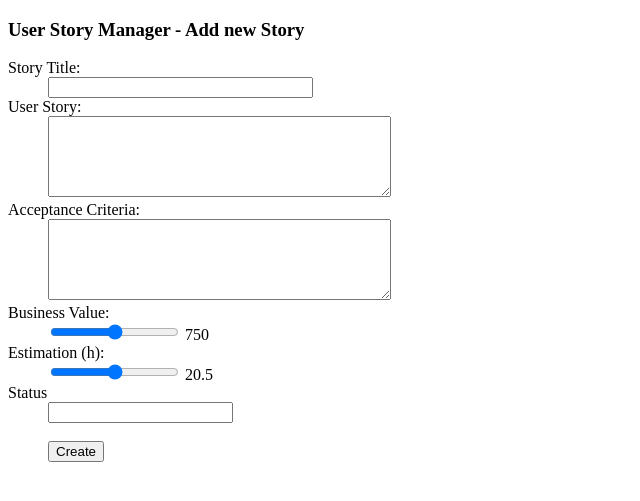
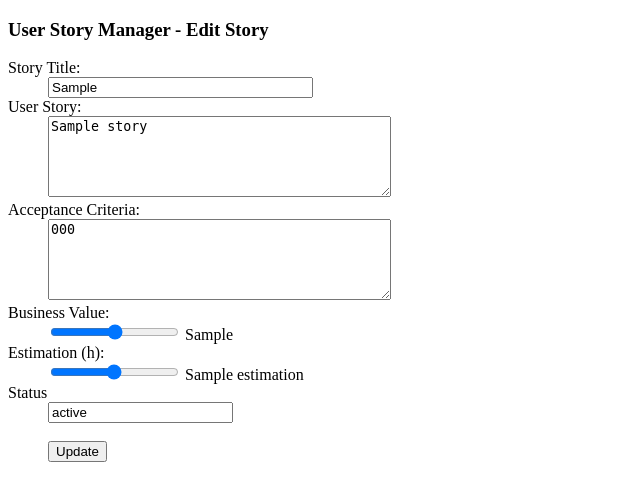
Before and after one commit to szdodo/szdodo-Super-Sprint-3000-2-szdodo, a Flask app: template templates/form.html in a window 1280 px wide. Shown: the top 501 px of the page, without its empty margins (0-640 px from the left). Run offline with Flask 2, Linux system fonts and the light colour scheme; the template is opened without the code that fills it: most values are stand-ins (such as "Sample title", 1, 10 or a date in 2020); parts of the project's set-up code (start-up, migrations or seed data) failed here and were passed over.

Commit message:
"bad request" again but with update

```diff
--- a/main.py
+++ b/main.py
@@ -6,6 +6,10 @@ from models import *
 
 
 app = Flask(__name__)
+app.config.update(dict(
+    SECRET_KEY='development key'
+))
+
 
 @app.route('/')
 def index():
@@ -16,10 +20,13 @@ def list():
     sprinters = Sprinter.select().order_by(Sprinter.id)
     return render_template("list.html", sprinters = sprinters)
 
-@app.route('/story/<id>', methods=['POST', 'GET'])
+@app.route('/story/<id>', methods=['GET','POST'])
 def story(id):
-    print(id)
-    return render_template("form.html")
+    if Sprinter.select().where(Sprinter.id == id).exists():
+        user_story = Sprinter.get(Sprinter.id == id)
+    else:
+        user_story=None
+    return render_template("form.html",user_story=user_story)
 
 @app.route('/delete/<id>')
 def delete(id):
@@ -27,15 +34,41 @@ def delete(id):
     row.delete_instance()
     return redirect(url_for('list'))
 
-@app.route('/add_story', methods=['POST'])
+@app.route('/add_story', methods=['GET','POST'])
 def add_story():
-    Sprinter.create(title=request.form['title'],
-                    story=request.form['story'],
-                    acceptance_criteria=request.form['criteria'],
-                    business_value=request.form['value_in'],
-                    estimation=request.form['estimation_in'],
-                    status=request.form['status'])
+    title=request.form['title']
+    story=request.form['story']
+    ac_cr=request.form['criteria']
+    bu_va=request.form['business_value']
+    est=request.form['estimation']
+    sta=request.form['status']
+    new_story = Sprinter.create(title=title,
+                    story=story,
+                    acceptance_criteria=ac_cr,
+                    business_value=bu_va,
+                    estimation=est,
+                    status=sta)
+    new_story.save()
     flash('New story was successfully posted')
+    return redirect(url_for('list'))
+
+@app.route('/update_story', methods=['GET','POST'])
+def update_story():
+    id = request.form['id']
+    title = request.form['title']
+    story = request.form['story']
+    ac_cr = request.form['criteria']
+    bu_va = request.form['business_value']
+    est = request.form['estimation']
+    sta = request.form['status']
+    user_story=Sprinter.update(id=id,
+                               title=title,
+                               story=story,
+                               acceptance_criteria=ac_cr,
+                               business_value=bu_va,
+                               estimation=est,
+                               status=sta).where(Sprinter.id == id)
+    user_story.execute()
     return redirect(url_for('list'))
 
 if __name__  == "__main__":
--- a/templates/form.html
+++ b/templates/form.html
@@ -1,32 +1,60 @@
 <!DOCTYPE html>
 <html lang="en">
 <head>
-    {% if id != 0 %}
-        <title>Super Sprinter 3000 - Add new Story</title>
+    {% if user_story %}
+        <title>Super Sprinter 3000 - Edit Story</title>
     {% else %}
-        <title>Super Sprinter 3000 - Edit Story</title>
+        <title>Super Sprinter 3000 - Add new Story {{id}} Kaki myfunc(id)</title>
     {% endif %}
 </head>
 <body>
 
-{% if id != 0 %}
+{% if user_story %}
+    <h3>User Story Manager - Edit Story</h3>
+    <form action="{{ url_for('update_story') }}" method="post" class=update-story>
+        <dl>
+            <dt><label for="title">Story Title</label>:
+                <dd><input type=text size=30 name=title value={{user_story.title}}>
+            <dt><label for="story">User Story</label>:
+                <dd><textarea name=story rows=5 cols=40>{{user_story.story}}</textarea>
+            <dt><label for="criteria">Acceptance Criteria</label>:
+                <dd><textarea name=criteria rows=5 cols=40>{{user_story.acceptance_criteria}}</textarea>
+            <dt><label for="value">Business Value</label>:
+                <dd><input type="range" name="business_value" id="valuein_id" value="800" min="100" max="1500" step="100" oninput="valueout_id.value = valuein_id.value">
+                <output name="value_out" id="valueout_id">{{user_story.business_value}}</output>
+            <dt><label for="estimation">Estimation (h)</label>:
+                <dd><input type="range" name="estimation" id="estimationin_id" value="20" min="0.5" max="40" step="0.5" oninput="estimationout_id.value = estimationin_id.value">
+                <output name="estimation_out" id="estimationout_id">{{user_story.estimation}}</output>
+            <dt><label for="status">Status</label>
+                <dd><input list="statuses" name="statuses" value={{user_story.status}}>
+                <datalist id="statuses">
+                    <option value="Planning">
+                    <option value="To Do">
+                    <option value="In Progress">
+                    <option value="Review">
+                    <option value="Done">
+                </datalist>
+            <dd><br><input type="submit" value="Update">
+        </dl>
+    </form>
+{% else %}
     <h3>User Story Manager - Add new Story</h3>
-    <form action="{{ url_for('add_story') }}" method=post class=add-story>
+    <form action="{{ url_for('add_story') }}" method="post" class=add-story>
         <dl>
-            <dt>Story Title:
-            <dd><input type=title size=30 name=title>
-            <dt>User Story:
-            <dd><textarea name=story rows=5 cols=40></textarea>
-            <dt>Acceptance Criteria:
-            <dd><textarea name=criteria rows=5 cols=40></textarea>
-            <dt>Business Value:
-            <dd><input type="range" name="value_in" id="value_in_id" value="750" min="100" max="1500" step="100" oninput="value_out_id.value = value_in_id.value">
-                <output name="value_out" id="value_out_id">750</output>
-            <dt>Estimation (h):
-            <dd><input type="range" name="estimation_in" id="estimation_in_id" value="20.5" min="0.5" max="40" step="0.5" oninput="estimation_out_id.value = estimation_in_id.value">
-                <output name="estimation_out" id="estimation_out_id">20.5</output>
-            <dt>Status
-            <dd><input list="status">
+            <dt><label for="title">Story Title</label>:
+                <dd><input type=text size=30 name=title>
+            <dt><label for="story">User Story</label>:
+                <dd><textarea name=story rows=5 cols=40></textarea>
+            <dt><label for="criteria">Acceptance Criteria</label>:
+                <dd><textarea name=criteria rows=5 cols=40></textarea>
+            <dt><label for="value">Business Value</label>:
+                <dd><input type="range" name="business_value" id="value_in_id" value="800" min="100" max="1500" step="100" oninput="value_out_id.value = value_in_id.value">
+                <output name="value_out" id="value_out_id">800</output>
+            <dt><label for="estimation">Estimation (h)</label>:
+                <dd><input type="range" name="estimation" id="estimation_in_id" value="20" min="0.5" max="40" step="0.5" oninput="estimation_out_id.value = estimation_in_id.value">
+                <output name="estimation_out" id="estimation_out_id">20</output>
+            <dt><label for="status">Status</label>
+                <dd><input list="status" name="status">
                 <datalist id="status">
                     <option value="Planning">
                     <option value="To Do">
@@ -37,8 +65,8 @@
             <dd><br><input type="submit" value="Create">
         </dl>
     </form>
-{% else %}
-    <h3>User Story Manager - Edit Story</h3>
 {% endif %}
+
+
 </body>
 </html>
```
Also changed, not shown: templates/list.html (+14 -7 lines).
